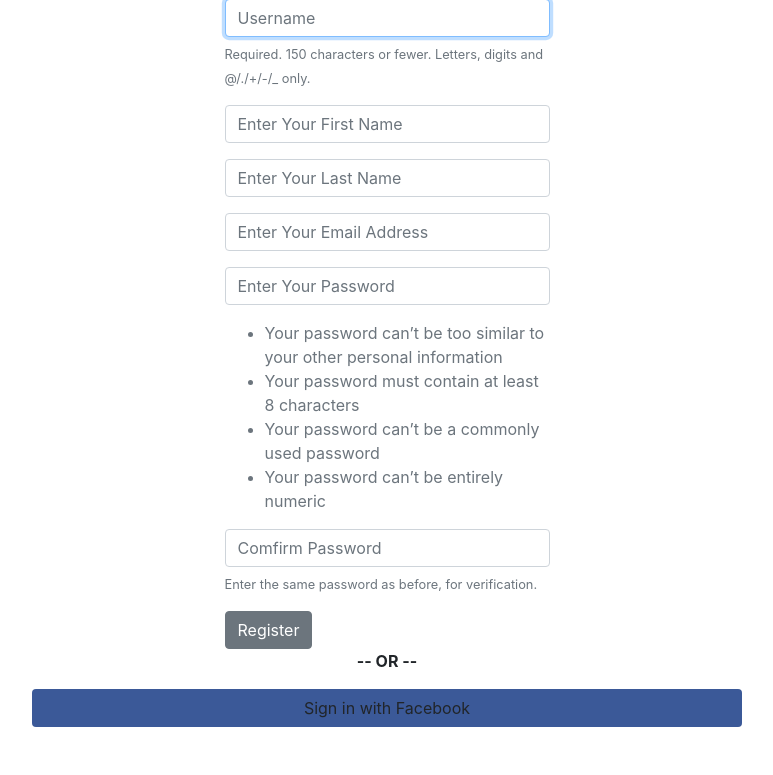
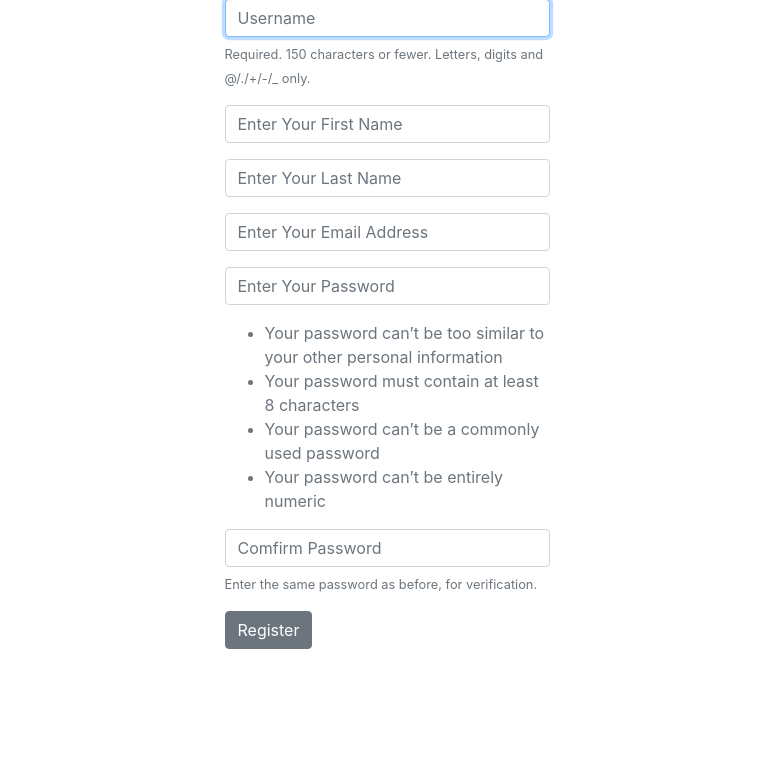
Before and after one commit to GREGORIOUS1993/Testblog, a Django app: page /authenticate/register/ in a window 1280 px wide. Shown: the part 201-976 px from the top of the page, without its empty margins (68-841 px from the left). After the commit the page ends 850 px from the top, so only its background shows below. Run offline with Django 3.2, Linux system fonts and the light colour scheme; some libraries are stand-ins or nearby versions.

Commit message:
Update register.html

```diff
--- a/blog_project/article/templates/article/register.html
+++ b/blog_project/article/templates/article/register.html
@@ -52,13 +52,6 @@
 </form>
 </div>
 
-<p class="text-center"><strong>-- OR --</strong></p>
-
-
-        <a href="{% url 'social:begin' 'facebook' %}" class="btn btn-block btn-social btn-facebook" style="background-color:#3b5998;text-align:center">
-  <span class="fa fa-facebook"></span>
-               Sign in with Facebook
- </a>
 <br><br>
 
  {% endblock %}
```
